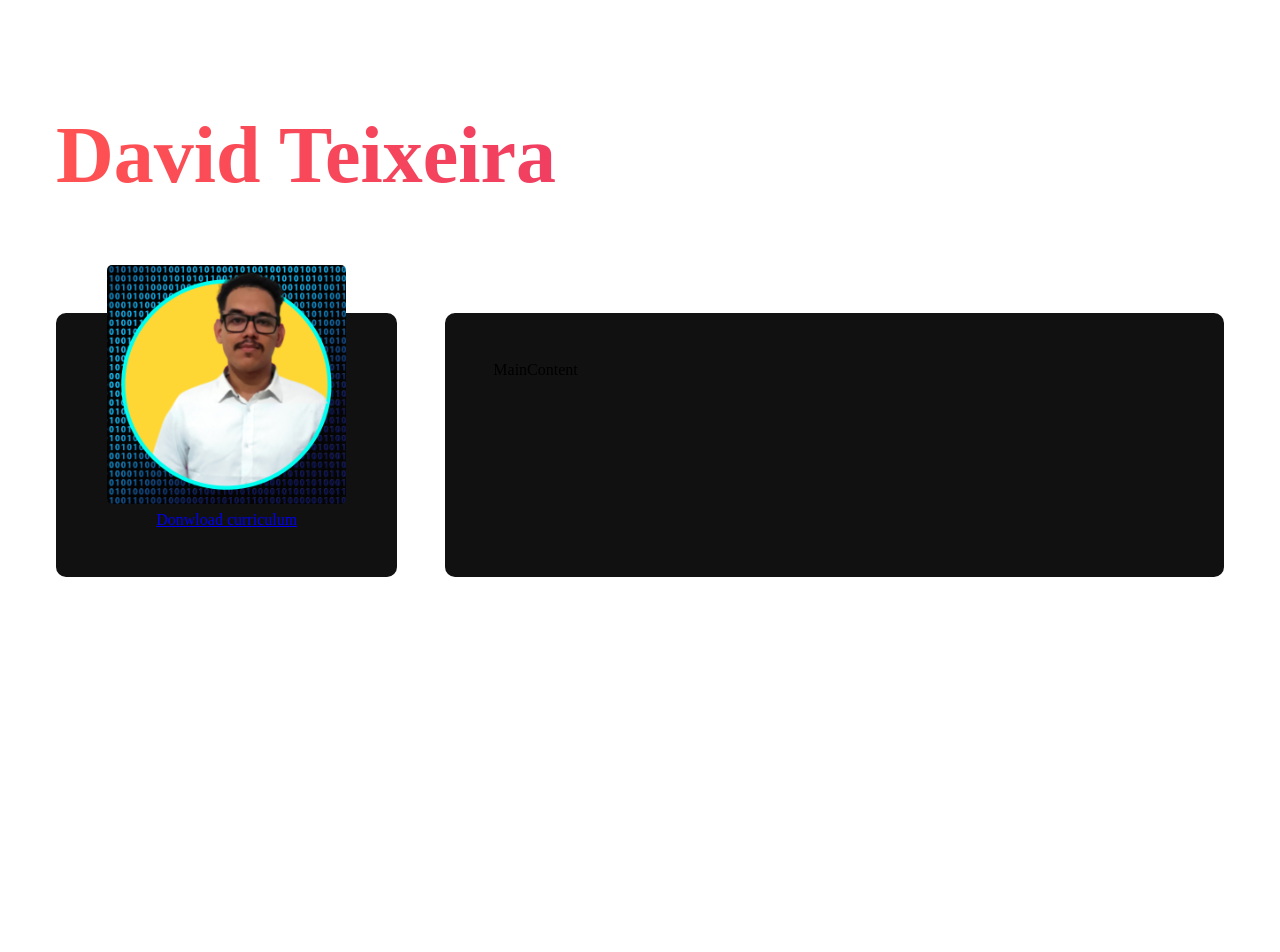
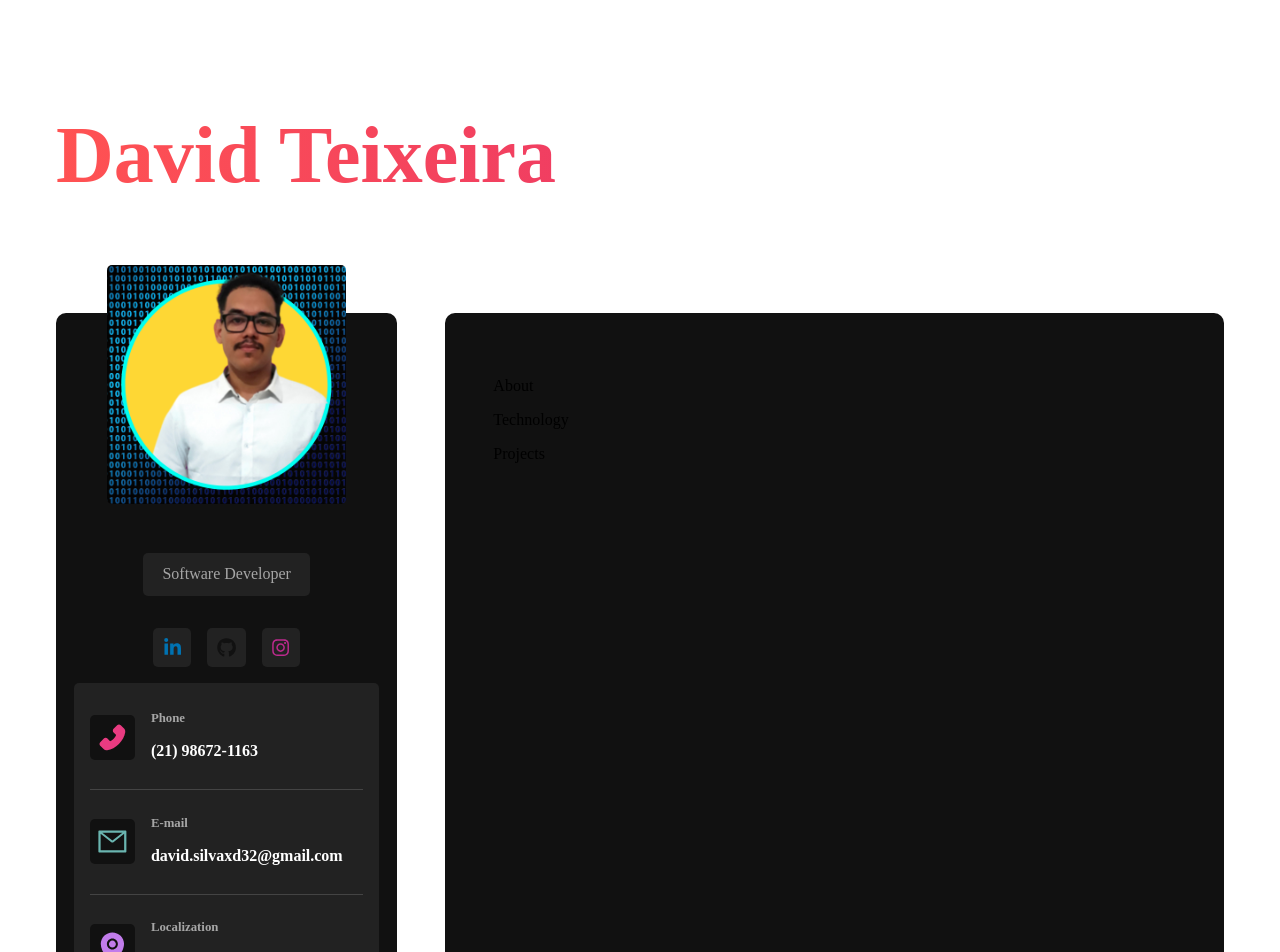
Before and after one commit to DavidSilva32/my-portfolio, a React (Vite) app: page / in a window 1280 px wide. Shown: the top 952 px of the page. Before the commit the page ends 800 px from the top, so only its background shows below. Built offline with nearby package versions, Linux system fonts and the light colour scheme; the HTML template or start-up script is replaced by a standard one.

Commit message:
Created some components

```diff
--- /dev/null
+++ b/src/components/InformationContainer.jsx
@@ -0,0 +1,33 @@
+import { AiFillPhone, AiOutlineMail, AiFillEnvironment } from "react-icons/ai";
+
+import "../styles/components/informationcontainer.sass";
+
+const InformationContainer = () => {
+  return (
+    <section id="information">
+      <div className="info-card">
+        <AiFillPhone id="phone-icon" />
+        <div>
+            <h3>Phone</h3>
+            <p>(21) 98672-1163</p>
+        </div>
+      </div>
+      <div className="info-card">
+        <AiOutlineMail id="email-icon" />
+        <div>
+            <h3>E-mail</h3>
+            <p>david.silvaxd32@gmail.com</p>
+        </div>
+      </div>
+      <div className="info-card">
+        <AiFillEnvironment id="pin-icon" />
+        <div>
+            <h3>Localization</h3>
+            <p>Rio de janeiro / RJ</p>
+        </div>
+      </div>
+    </section>
+  );
+};
+
+export default InformationContainer;
--- a/src/components/MainContent.jsx
+++ b/src/components/MainContent.jsx
@@ -2,7 +2,11 @@ import "../styles/components/maincontent.sass";
 
 const MainContent = () => {
     return (
-        <main id="main-content">MainContent</main>
+        <main id="main-content">
+            <p>About</p>
+            <p>Technology</p>
+            <p>Projects</p>
+        </main>
     )
 };
 
--- a/src/components/Sidebar.jsx
+++ b/src/components/Sidebar.jsx
@@ -1,4 +1,6 @@
-import Avatar from "../img/perfil.jpg"
+import InformationContainer from "./InformationContainer";
+import SocialNetworks from "./SocialNetworks";
+import Avatar from "../img/perfil.jpg";
 
 import "../styles/components/sidebar.sass";
 
@@ -6,9 +8,9 @@ const Sidebar = () => {
   return (
     <aside id="sidebar">
       <img src={Avatar} alt="David Teixeira" />
-      <p className="title">Full-Stack Software Developer</p>
-      <p>social medias</p>
-      <p>contact informations</p>
+      <p className="title">Software Developer</p>
+      <SocialNetworks />
+      <InformationContainer />
       <a href="#" className="btn">
         Donwload curriculum
       </a>
--- /dev/null
+++ b/src/components/SocialNetworks.jsx
@@ -0,0 +1,23 @@
+import { FaLinkedinIn, FaGithub, FaInstagram } from "react-icons/fa";
+
+import "../styles/components/socialnetworks.sass";
+
+const socialNetworks = [
+  { name: "linkedin", icon: <FaLinkedinIn /> },
+  { name: "github", icon: <FaGithub /> },
+  { name: "instagram", icon: <FaInstagram /> },
+];
+
+const SocialNetworks = () => {
+  return (
+    <section id="social-networks">
+      {socialNetworks.map((network) => (
+        <a href="#" className="social-btn" id={network.name} key={network.name}>
+          {network.icon}
+        </a>
+      ))}
+    </section>
+  );
+};
+
+export default SocialNetworks;
--- /dev/null
+++ b/src/styles/components/informationcontainer.sass
@@ -0,0 +1,46 @@
+@use "../variables"
+@use "../mixins"
+
+#information
+    @include mixins.center
+    flex-direction: column
+    background: variables.$bg-color-secondary
+    padding: 1rem
+    margin-bottom: 2rem
+    text-align: left
+    border-radius: variables.$card-border-radius
+    width: 80%
+
+    .info-card
+        @include mixins.center
+        justify-content: start
+        gap: 1rem
+        padding-bottom: .8rem
+        margin-bottom: .8rem
+        border-bottom: 1px solid #444
+        width: 100%
+
+        h3
+            color: variables.$text-color-secondary
+            font-size: .8rem
+            margin-bottom: .5rem
+
+        p
+            color: variables.$text-color
+            font-weight: bold
+
+        svg
+            background: variables.$bg-color
+            padding: .4rem
+            width: 2rem
+            height: 2rem
+            border-radius: variables.$card-border-radius
+
+        #phone-icon
+            color: #e93b81
+
+        #email-icon
+            color: #6ab5b0
+
+        #pin-icon
+            color: #c17ceb
--- a/src/styles/components/sidebar.sass
+++ b/src/styles/components/sidebar.sass
@@ -1,4 +1,5 @@
 @use "../variables"
+@use "../mixins"
 
 #sidebar
     background: variables.$bg-color
@@ -16,3 +17,13 @@
         border-radius: variables.$card-border-radius
         position: absolute
         top: -3rem
+
+    .title
+        color: variables.$text-color-secondary
+        background: variables.$bg-color-secondary
+        border-radius: variables.$card-border-radius
+        margin-top: 12rem
+        padding: .8rem 1.2rem
+
+    .btn
+        @include mixins.btn
--- /dev/null
+++ b/src/styles/components/socialnetworks.sass
@@ -0,0 +1,29 @@
+@use "../variables"
+@use "../mixins"
+
+#social-networks
+    @include mixins.center
+    gap: 1rem
+    margin: 1rem 0
+
+    .social-btn
+        padding: .6rem
+        background: variables.$bg-color-secondary
+        color: #333
+        border-radius: variables.$card-border-radius
+        font-size: 1.2rem
+        @include mixins.center
+
+    #linkedin
+        color: #0072b1
+
+    #github
+        color: #111
+
+    #instagram
+        color:  #bc2a8d
+
+    :hover
+        background: variables.$gradient
+        > svg
+            color: variables.$text-color
--- a/src/styles/mixins.sass
+++ b/src/styles/mixins.sass
@@ -0,0 +1,13 @@
+@use "./variables"
+
+@mixin center
+    display: flex
+    align-items: center
+    justify-content: center
+
+@mixin btn
+    color: variables.$text-color
+    padding: 1rem 1.2rem
+    background: variables.$gradient
+    border-radius: 3rem
+    text-decoration: none
```
Also changed, not shown: src/styles/components/maincontent.sass (line endings or trailing spaces).
